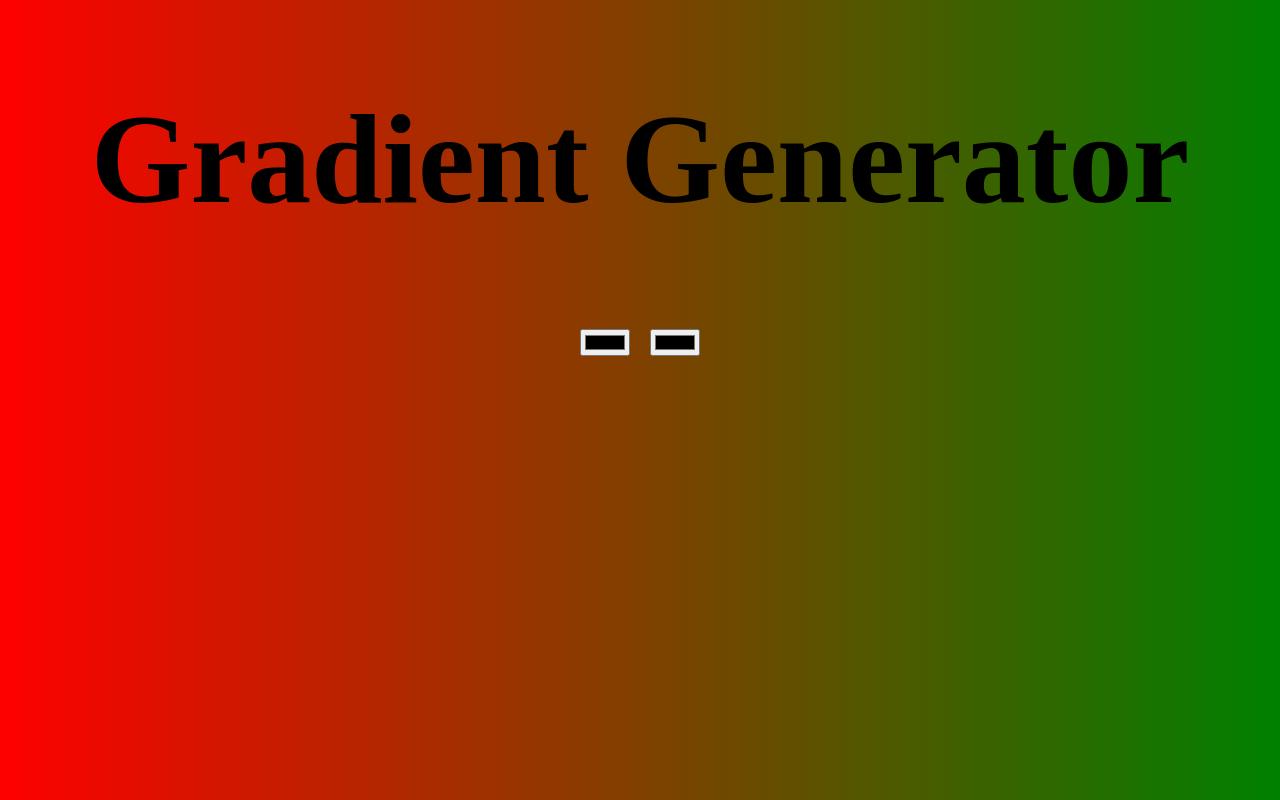
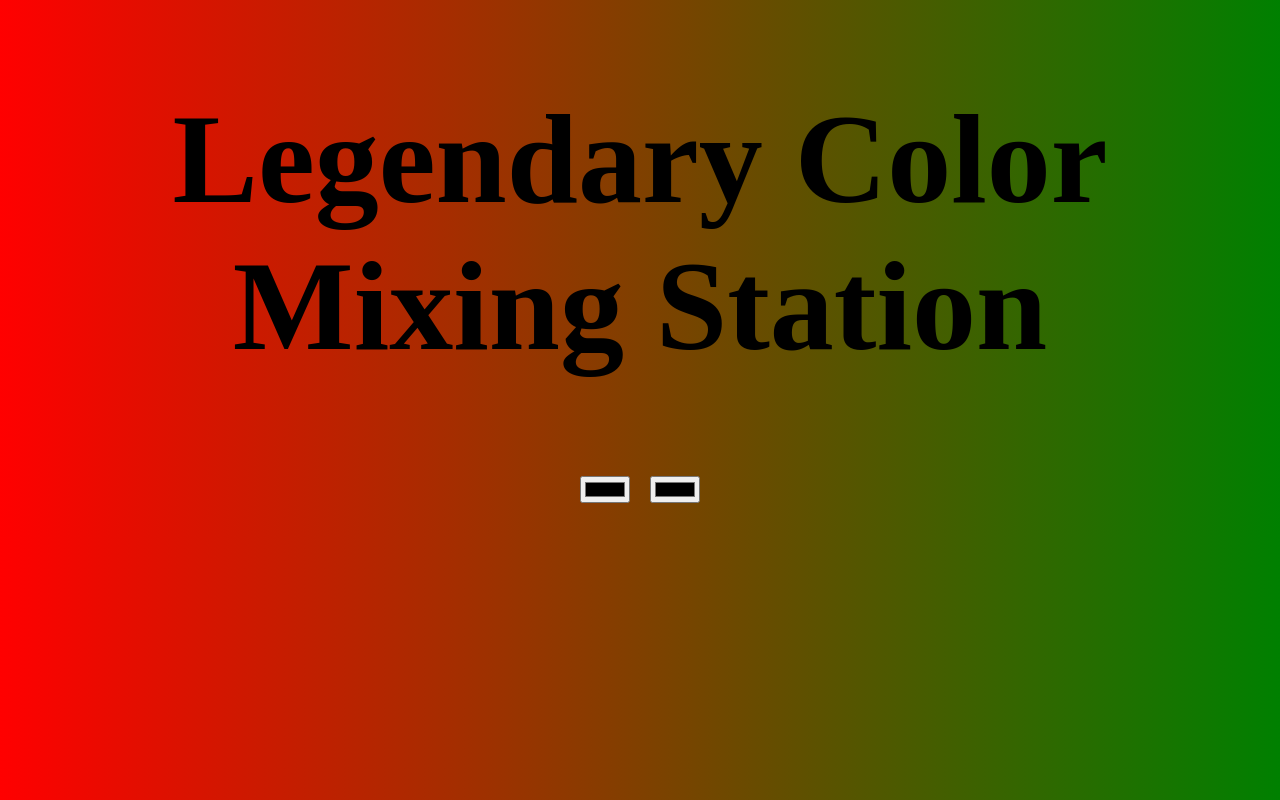
Before and after one commit to moritzfh/background-generator, a plain HTML site: page index.html in a window 1280 px wide. Drawn offline with Linux system fonts and the light colour scheme.

Commit message:
changing text

```diff
--- a/index.html
+++ b/index.html
@@ -9,7 +9,7 @@
 </head>
 <body id="gradient">
 
-    <h1>Gradient Generator</h1>
+    <h1>Legendary Color Mixing Station</h1>
 
     <div class="container">
         <input class="color1" type="color" name="color1">
```
